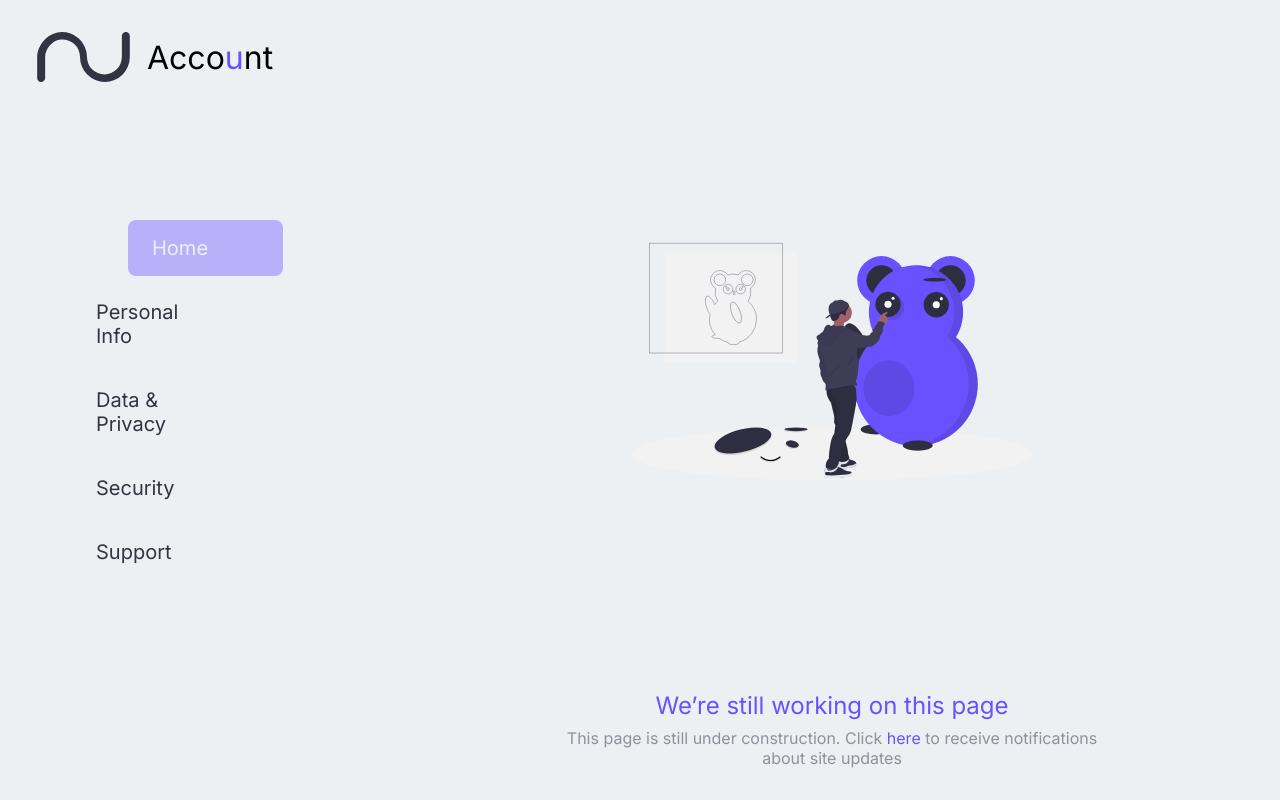
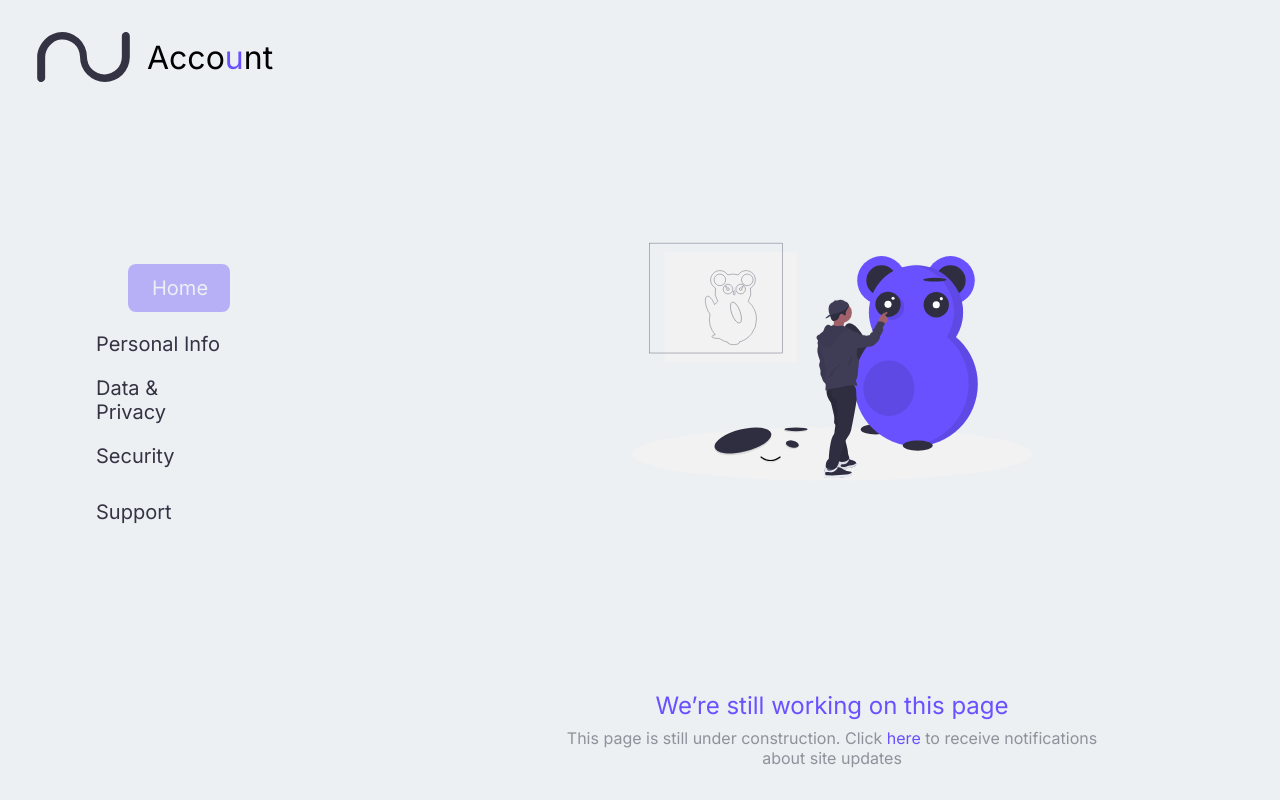
Before and after one commit to nonverse/Account, a React (Create React App) app: page / in a window 1280 px wide. Built offline with nearby package versions, Linux system fonts and the light colour scheme.

Commit message:
Add animation to navigation

```diff
--- a/src/components/Navigation.jsx
+++ b/src/components/Navigation.jsx
@@ -1,4 +1,4 @@
-import {NavLink} from "react-router-dom";
+import NavLink from "../elements/NavLink";
 
 const Navigation = () => {
 
--- /dev/null
+++ b/src/elements/NavLink.jsx
@@ -0,0 +1,39 @@
+import {NavLink as ReactNavLink} from "react-router-dom";
+import {motion} from "framer-motion";
+
+const NavLink = ({to, children}) => {
+
+    const variants = {
+        active: {
+            backgroundColor: "#6951FF",
+            opacity: ".4",
+            borderRadius: "8px",
+            paddingLeft: "1.5rem",
+            marginLeft: "2rem",
+            color: "#ECF0F3",
+        },
+        inactive: {
+            backgroundColor: "transparent",
+            borderRadius: 0,
+            paddingLeft: 0,
+            marginLeft: 0,
+            opacity: 1,
+            color: "#333344",
+        }
+    }
+
+    return (
+        <ReactNavLink className="nav-link" to={to}>
+            {({isActive}) => (
+                <motion.span
+                    animate={isActive ? 'active' : 'inactive'}
+                    variants={variants}
+                >
+                    {children}
+                </motion.span>
+            )}
+        </ReactNavLink>
+    )
+}
+
+export default NavLink
--- a/src/sass/components/_navigation.scss
+++ b/src/sass/components/_navigation.scss
@@ -6,19 +6,23 @@
   display: flex;
   flex-direction: column;
   justify-content: center;
-  a {
+
+  .nav-link {
+    display: flex;
+    height: 3em;
+    //padding: 1rem 1rem 1rem 0;
+    margin: .25rem 0;
+    width: 70%;
     text-decoration: none;
-    font-size: 1.25rem;
     color: #333344;
-    padding: 1rem 1rem 1rem 0;
-    margin: .25rem 0;
-    width: 60%;
-  }
-  .active {
-    background-color: rgba($splash, .4);
-    border-radius: 8px;
-    padding-left: 1.5rem;
-    margin-left: 2rem;
-    color: $main;
+
+    span {
+      display: flex;
+      align-items: center;
+      font-size: 1.25rem;
+      width: 100%;
+      height: 100%;
+      color: rgba($splash, .4);
+    }
   }
 }
```
